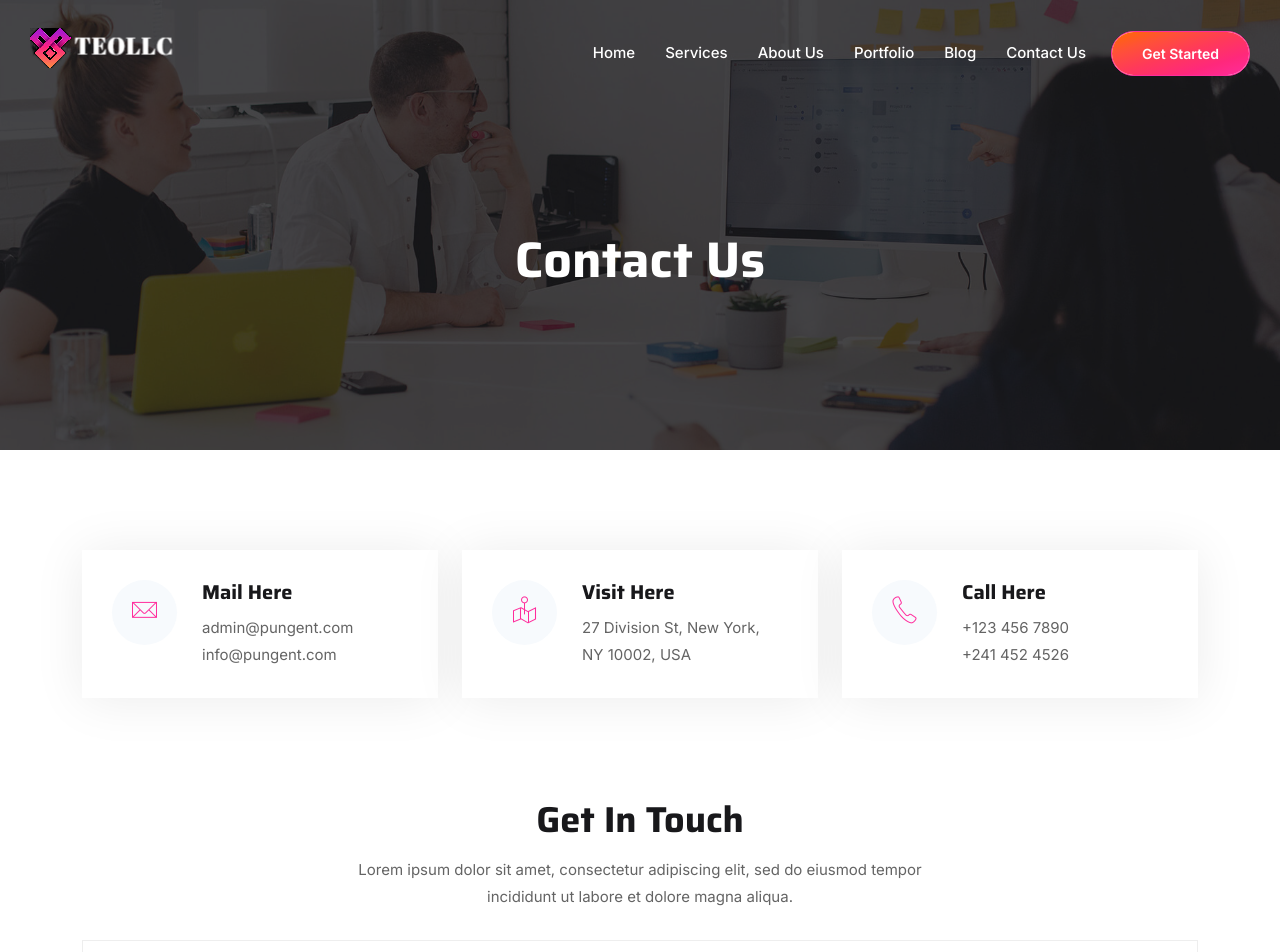
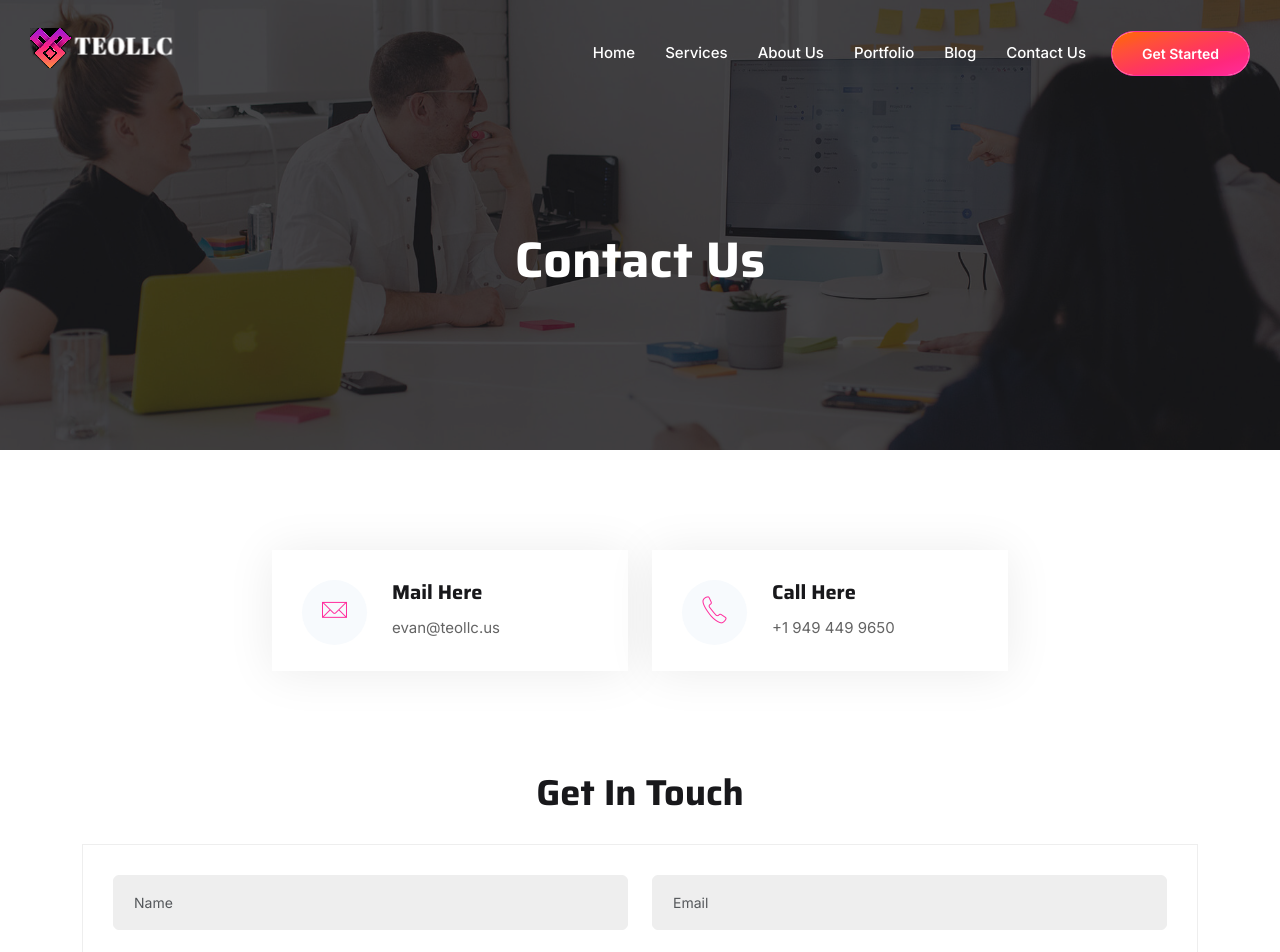
Before and after one commit to EvanErickson/teo_llc, a Next.js app: page /contact-us in a window 1280 px wide. Shown: the top 952 px of the page. Built offline with nearby package versions, Linux system fonts and the light colour scheme.

Commit message:
text update

```diff
--- a/components/Common/TeamStyleThree.js
+++ b/components/Common/TeamStyleThree.js
@@ -5,8 +5,8 @@ import Image from "next/image";
 
 const teamMemberData = [
   {
-    image: "/images/team/team9.jpg",
-    name: "James White",
+    image: "/images/team/Evan Erickson.jpg",
+    name: "Evan Erickson",
     designation: "CEO & Founder",
 
     socialLinks: [
--- a/components/Contact/ContactForm.js
+++ b/components/Contact/ContactForm.js
@@ -52,10 +52,6 @@ const ContactForm = () => {
       <div className="contact-form">
         <div className="contact-title">
           <h2>Get In Touch</h2>
-          <p>
-            Lorem ipsum dolor sit amet, consectetur adipiscing elit, sed do
-            eiusmod tempor incididunt ut labore et dolore magna aliqua.
-          </p>
         </div>
 
         <form onSubmit={handleSubmit}>
--- a/components/Contact/ContactInfo.js
+++ b/components/Contact/ContactInfo.js
@@ -13,22 +13,7 @@ const ContactInfo = () => {
                 </div>
                 <h3>Mail Here</h3>
                 <p>
-                  <a href="mailto:admin@pungent.com">admin@pungent.com</a>
-                </p>
-                <p>
-                  <a href="mailto:info@pungent.com">info@pungent.com</a>
-                </p>
-              </div>
-            </div>
-
-            <div className="col-lg-4 col-md-6">
-              <div className="contact-info-box">
-                <div className="icon">
-                  <i className="pe-7s-map-2"></i>
-                </div>
-                <h3>Visit Here</h3>
-                <p>
-                  27 Division St, New York, <br /> NY 10002, USA
+                  <a href="mailto:evan@teollc.us">evan@teollc.us</a>
                 </p>
               </div>
             </div>
@@ -40,10 +25,7 @@ const ContactInfo = () => {
                 </div>
                 <h3>Call Here</h3>
                 <p>
-                  <a href="tel:+1234567890">+123 456 7890</a>
-                </p>
-                <p>
-                  <a href="tel:+2414524526">+241 452 4526</a>
+                  <a href="tel:+1234567890">+1 949 449 9650</a>
                 </p>
               </div>
             </div>
--- a/components/HomePages/CreativeAgency/Team.js
+++ b/components/HomePages/CreativeAgency/Team.js
@@ -3,8 +3,8 @@ import Image from "next/image";
 
 const teamMemberData = [
   {
-    image: "/images/team/team5.jpg",
-    name: "James White",
+    image: "/images/team/Evan Erickson.jpg",
+    name: "Evan Erickson",
     designation: "CEO & Founder",
     aosDelay: "100",
 
--- a/components/HomePages/CreativeAgencyTwo/Team.js
+++ b/components/HomePages/CreativeAgencyTwo/Team.js
@@ -3,8 +3,8 @@ import Image from "next/image";
 
 const teamMemberData = [
   {
-    image: "/images/team/team5.jpg",
-    name: "James White",
+    image: "/images/team/Evan Erickson.jpg",
+    name: "Evan Erickson",
     designation: "CEO & Founder",
     aosDelay: "100",
 
--- a/components/HomePages/ItAgency/MainBanner.js
+++ b/components/HomePages/ItAgency/MainBanner.js
@@ -39,7 +39,7 @@ const MainBanner = () => {
                       data-aos-duration="1000"
                       data-aos-delay="200"
                     >
-                      Empowering your business with innovative technology solutions and expert guidance to drive success in the digital age.
+                      Bridging global expertise with local insights to deliver cutting-edge IT solutions that drive success in China’s dynamic market.
                     </p>
 
                     <Link
--- a/components/HomePages/ItAgency/OurServices.js
+++ b/components/HomePages/ItAgency/OurServices.js
@@ -60,7 +60,7 @@ const OurServices = () => {
           <div className="section-title">
             <h2>Our Services</h2>
             <p>
-            Comprehensive IT solutions tailored to meet your unique business needs, from strategy and consulting to implementation and support.
+            Offering tailored IT solutions designed to meet the unique needs of businesses in China, from innovative technology strategies to seamless implementation and support.
             </p>
           </div>
 
--- a/components/Team/TeamStyleThree.js
+++ b/components/Team/TeamStyleThree.js
@@ -5,8 +5,8 @@ import Image from "next/image";
 
 const teamMemberData = [
   {
-    image: "/images/team/team9.jpg",
-    name: "James White",
+    image: "/images/team/Evan Erickson.jpg",
+    name: "Evan Erickson",
     designation: "CEO & Founder",
 
     socialLinks: [
--- a/components/Team/TeamStyleTwo.js
+++ b/components/Team/TeamStyleTwo.js
@@ -90,8 +90,8 @@ const teamMemberData = [
     ],
   },
   {
-    image: "/images/team/team9.jpg",
-    name: "James White",
+    image: "/images/team/Evan Erickson.jpg",
+    name: "Evan Erickson",
     designation: "Marketing Manager",
     aosDelay: "400",
 
```
